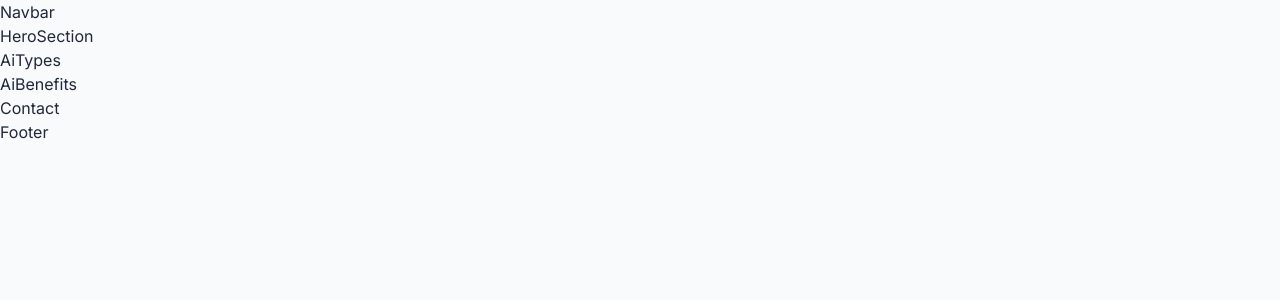
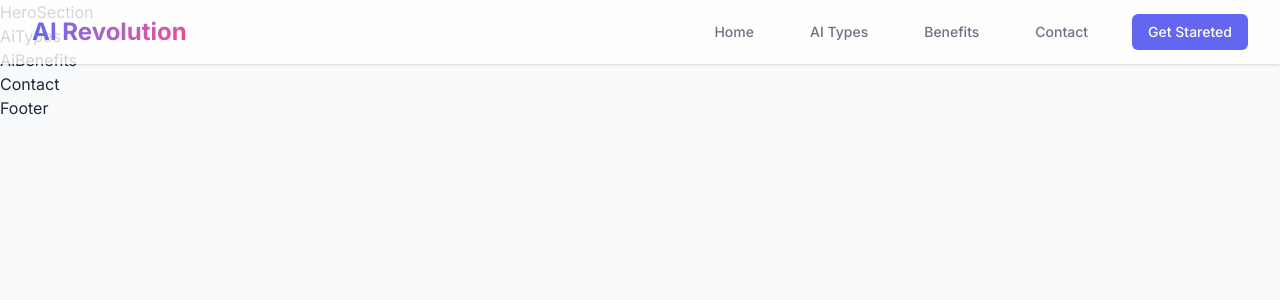
Before and after one commit to EttakifiHamza/ai-rev, a React (Vite) app: page / in a window 1280 px wide. Shown: the top 300 px of the page. Built offline with nearby package versions, Linux system fonts and the light colour scheme.

Commit message:
add navbar

```diff
--- a/src/components/navbar.jsx
+++ b/src/components/navbar.jsx
@@ -1,10 +1,47 @@
-import React from 'react'
+import  { useState } from 'react'
 
+const links =[
+  {name: "Home" , href:"#home"},
+  {name:"AI Types", href:"#types"},
+  {name:"Benefits", href:"#benefits"},
+  {name:"Contact", href:"#contact"}
+]
 function Navbar() {
+  const[mobileMenuOpen, setMobileMenuOpen] = useState(false);
   return (
-    <div>
-      Navbar
-    </div>
+    <nav className="bg-white/80 backrob-blur-md shadow-sm fixed w-full z-50">
+      <div className='app-container flex justify-between items-center h-16'>
+        {/* logo */}
+        <span className="gradient-text text-2xl font-bold">AI Revolution</span>
+           {/* disktop links */}
+      <div className="hidden md:flex items-center space-x-8">
+        {links.map((link) => (
+          <a key={link.name} className="nav-item" href={link.href}> {link.name} </a>
+
+        ))}
+        <a href="#" className='nav-btn'> Get Stareted</a>
+      </div>
+      {/* Mobile menu button */}
+      <button
+      onClick={() => setMobileMenuOpen((prev)=>!prev)}
+      className='md:hidden p-2 rounded-md text-gray-400 hover:text-gray-500 focus:outline-none'>
+        <svg xmlns="http://www.w3.org/2000/svg" fill="none" viewBox="0 0 24 24" stroke-width="1.5" stroke="currentColor" class="size-6">
+          <path stroke-linecap="round" stroke-linejoin="round" d="M3.75 6.75h16.5M3.75 12h16.5m-16.5 5.25h16.5" />
+        </svg>
+      </button>
+      </div>
+      {/* mobile menu */}
+      {mobileMenuOpen &&(
+        <div className="md:hidden bg-white shadow-lg rounded-b-lg px-2 pt-2 pb-3 space-y-1 text-center">
+          {links.map((link) => (
+          <a key={link.name} className="mobile-nav-item" href={link.href}> {link.name} </a>
+
+        ))}
+           <a href="#" className='mobile-nav-btn'> Get Stareted</a>
+
+        </div>
+      )}
+    </nav>
   )
 }
 
```
